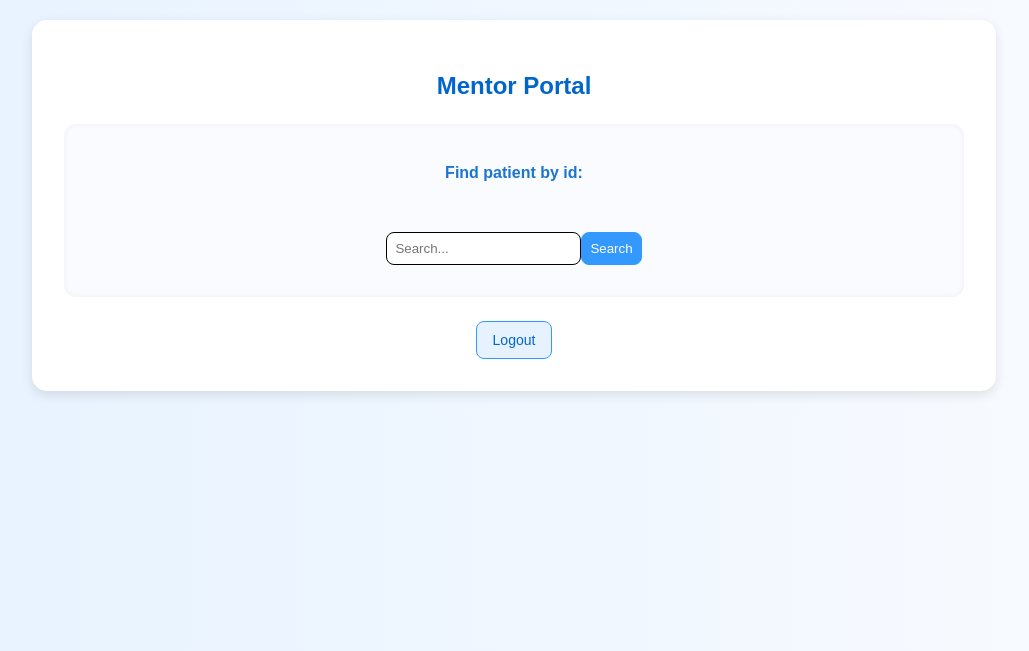
After one commit to SNUSinisterSix/migrantworkers-database, a Flask app: template website/templates/mentor_portal.html in a window 1280 px wide. The commit adds this page. Shown: the top 651 px of the page, without its empty margins (126-1155 px from the left). Run offline with Flask 3, Linux system fonts and the light colour scheme; the template is opened without the code that fills it, so the values that code supplies are empty.

Commit message:
Final additions to the protoype

```diff
--- a/website/main.py
+++ b/website/main.py
@@ -1,4 +1,4 @@
-from flask import Flask, render_template, url_for, request, redirect, session
+from flask import Flask, render_template, url_for, request, redirect, session, jsonify
 import sqlite3
 
 app = Flask(__name__)
@@ -23,13 +23,15 @@ def login():
         password = request.form.get("password")
 
         if (username,) in username_list:
-            cur.execute(f"SELECT role, password FROM profiles WHERE username='{username}';")
+            cur.execute(f"SELECT role, password, id FROM profiles WHERE username='{username}';")
             data = cur.fetchone()
             correct_role = data[0]
             correct_password = data[1]
+            id = data[2]
             if password == correct_password and role == correct_role:
                 session['username'] = username
                 session['role'] = role
+                session['id'] = id
                 return redirect(url_for(f'{role}'))
             elif password != correct_password:
                 return render_template("login.html", error = "Wrong password")
@@ -64,17 +66,17 @@ def signup():
 
             return redirect(url_for("login"))
 
-@app.route("/patient", methods=["GET"])
+@app.route("/patient", methods=["GET", ])
 def patient():
-    if session.get("role") != "patient":
+    if session.get("role") not in  ("patient", "mentor"):
         return redirect(url_for("login"))
     username = session['username']
     con = sqlite3.connect("profiles.db")
     cur = con.cursor()
-    cur.execute(f"SELECT id, role, username, email, phone, gender, insurance FROM profiles where username='{username}';")
+    cur.execute(f"SELECT id, role, username, email, phone, gender, insurance FROM profiles where id='{session['id']}';")
     patients = cur.fetchone()
     prescriptions = [("Dr. Ananya Sharma", "Cardiologist", "2025-09-24", "Active"), ("Dr. Rohan Verma", "General Physician", "2025-08-17", "Active"), ("Dr. Priya Singh", "Dermatologist", "2025-08-21", "Expired"), ("Dr. Ananya Sharma", "Cardiologist", "2025-06-10", "Expired")]
-    return render_template("patient_portal.html", username=username, patients=patients, prescriptions=prescriptions)
+    return render_template("patient_portal.html", username=patients[2], patients=patients, prescriptions=prescriptions)
 
 @app.route("/doctor", methods=["GET"])
 def doctor():
@@ -98,6 +100,13 @@ def insurance():
     patients=cur.fetchall()
     return render_template("insurance_portal.html", username=username, patients=patients)
 
+@app.route("/mentor", methods=["GET"])
+def mentor():
+    if session.get("role") != "mentor":
+        return redirect(url_for("login"))
+    username = session['username']
+    return render_template("mentor_portal.html", username=username)
+
 
 @app.route("/logout", methods=["GET"])
 def logout():
@@ -108,5 +117,17 @@ def logout():
 def upload_prescription():
     return redirect(url_for("doctor"))
 
+@app.route("/patient_search", methods=["POST"])
+def patient_search():
+    data = request.get_json()
+    con = sqlite3.connect("profiles.db")
+    cur = con.cursor()
+    cur.execute(f"SELECT * from profiles where id = {data['id']}")
+    result = cur.fetchone()
+    if result:
+        return jsonify({"result":result})
+    else:
+        return jsonify({"result":None})
+
 if __name__ == "__main__":
     app.run()
--- a/website/static/insurance-portal.css
+++ b/website/static/insurance-portal.css
@@ -5,7 +5,7 @@ body {
   padding: 20px;
 }
 
-.insurance-container {
+.portal-container {
   background: #fff;
   padding: 2rem;
   border-radius: 15px;
@@ -14,7 +14,7 @@ body {
   margin: auto;
 }
 
-.insurance-container h2 {
+.portal-container h2 {
   text-align: center;
   color: #0066cc;
   margin-bottom: 1.5rem;
--- /dev/null
+++ b/website/static/mentor-portal.css
@@ -0,0 +1,92 @@
+body {
+  font-family: Arial, sans-serif;
+  background: linear-gradient(to right, #e6f2ff, #f9fbff);
+  margin: 0;
+  padding: 20px;
+}
+
+.portal-container {
+  background: #fff;
+  padding: 2rem;
+  border-radius: 15px;
+  box-shadow: 0px 4px 12px rgba(0,0,0,0.1);
+  max-width: 900px;
+  margin: auto;
+}
+
+.portal-container h2{
+  text-align: center;
+  color: #0066cc;
+  margin-bottom: 1.5rem;
+}
+
+.portal-container p{
+    color: #1b75cf;
+    font-weight: bold;
+    margin-bottom: 1.5rem;
+}
+
+.mentor-card {
+    display: flex;
+    flex-direction: column;
+    align-items: center;
+    background: #f9fbff;
+    border-radius: 12px;
+    padding: 1.5rem;
+    box-shadow: inset 0 0 6px rgba(0,0,0,0.05);
+}
+
+.patient-search {
+    border: 1px solid black;
+    border-radius: 8px;
+    padding: 0.5rem;
+}
+
+.search-bar {
+    display: flex;
+    padding: 0.5rem;
+}
+
+#search-button {
+    border-radius: 8px;
+    border: 1px solid #3399ff;
+    background-color: #3399ff;
+    color: white;
+    transition: all 0.5s;
+    padding: 0.5rem;
+}
+
+#search-button:hover {
+    background-color: #007acc;
+}
+
+.btn-container {
+    display: flex;
+    justify-content: center;
+    margin-top: 1.5rem;
+}
+
+.logout-btn {
+    text-decoration: none;
+    padding: 10px 16px;
+    border-radius: 8px;
+    font-size: 14px;
+    background-color: #e6f2ff;
+    color: #0066cc;
+    border: 1px solid #3399ff;
+    transition: all 0.3s;
+}
+
+.logout-btn:hover {
+    background-color: #3399ff;
+    color: white;
+}
+
+.patient-button {
+    background-color: #3399ff;
+    padding: 8px 20px;
+    text-decoration: none;
+    border-radius: 10px;
+    color: white;
+    font-size: 16px;
+}
--- a/website/static/patient-portal.css
+++ b/website/static/patient-portal.css
@@ -9,7 +9,7 @@ body {
   min-height: 100vh;
 }
 
-.details-container, .prescriptions-container {
+.portal-container, .prescriptions-container {
   background: #fff;
   padding: 2rem;
   border-radius: 15px;
@@ -20,7 +20,7 @@ body {
   margin-bottom: 1rem;
 }
 
-.details-container h2 , .prescriptions-container h2{
+.portal-container h2 , .prescriptions-container h2{
   text-align: center;
   color: #0066cc;
   margin-top: 1rem;
--- a/website/templates/doctor_portal.html
+++ b/website/templates/doctor_portal.html
@@ -8,7 +8,7 @@
 </head>
 <body>
   <div class="portal-container">
-    <h2>Registered Patients</h2>
+    <h2>Doctor Portal - Registered Patients</h2>
 
     <table class="patient-table">
       <thead>
@@ -24,10 +24,10 @@
       <tbody>
         {% for patient in patients %}
         <tr>
-          <td>{{ patient[1] }}</td>
-          <td>{{ patient[3] }}</td>
+          <td>{{ patient[2] }}</td>
           <td>{{ patient[4] }}</td>
           <td>{{ patient[5] }}</td>
+          <td>{{ patient[6] }}</td>
           <td><span class="status-pending">Form Pending</span></td>
           <td style="text-align: center;">
             <form action="{{ url_for('upload_prescription', name=patient[0]) }}" method="post" enctype="multipart/form-data">
--- a/website/templates/insurance_portal.html
+++ b/website/templates/insurance_portal.html
@@ -3,12 +3,12 @@
     <head>
         <meta charset="UTF-8">
         <meta name="viewport" content="width=device-width, initial-scale=1.0">
-        <title>Doctor Portal - Registered Patients</title>
+        <title>Insurance Portal - Registered Patients</title>
         <link rel="stylesheet" href="{{ url_for('static', filename='insurance-portal.css') }}">
     </head>
     <body>
-        <div class="insurance-container">
-            <h2>Registered patients</h2>
+        <div class="portal-container">
+            <h2>Insurance Portal - Registered patients</h2>
             <table class="patient-table">
                 <thead>
                     <tr>
--- /dev/null
+++ b/website/templates/mentor_portal.html
@@ -0,0 +1,51 @@
+<!DOCTYPE html>
+<html>
+    <head>
+        <meta charset="UTF-8">
+        <meta name="viewport" content="width=device-width, initial-scale=1.0">
+        <title>Mentor Portal</title>
+        <link rel="stylesheet" href="{{ url_for('static', filename='mentor-portal.css') }}">
+    </head>
+    <body>
+        <div class="portal-container">
+            <h2>Mentor Portal</h2>
+            <div class="mentor-card">
+                <p>Find patient by id:</p><br>
+                <div class="search-bar">
+                    <input type="text" placeholder="Search..." name="id" class="patient-search" id="patient-search">
+                    <button id="search-button">Search</button>
+                </div>
+                <div id="patient-result">
+
+                </div>
+            </div>
+            <div class="btn-container">
+                <a href="/logout" class="logout-btn">Logout</a>
+            </div>
+        </div>
+        <script>
+            document.getElementById('search-button').addEventListener('click', () => {
+                const id = document.getElementById("patient-search").value;
+                fetch('/patient_search', {
+                    method: 'POST',
+                    headers: {'Content-Type': 'application/json'},
+                    body: JSON.stringify({id})
+                })
+                .then(response => response.json())
+                .then(data => {
+                    const resultDiv = document.getElementById('patient-result');
+                    if(data.result){
+                        resultDiv.innerHTML = `
+                            <h3>Patient details found:</h3>
+                            <p>${data.result[2]}</p>
+                            <p>${data.result[4]}</p>
+                        `;
+                    } else {
+                        resultDiv.innerHTML = `<p>Patient not found</p>`;
+                    }
+                });
+            });
+
+        </script>
+    </body>
+</html>
--- a/website/templates/patient_portal.html
+++ b/website/templates/patient_portal.html
@@ -3,12 +3,12 @@
 <head>
   <meta charset="UTF-8">
   <meta name="viewport" content="width=device-width, initial-scale=1.0">
-  <title>User Details - Health Records</title>
+  <title>Patient Portal - User Details</title>
   <link rel="stylesheet" href="{{url_for('static', filename='patient-portal.css')}}">
 </head>
 <body>
-  <div class="details-container">
-    <h2>User Details</h2>
+  <div class="portal-container">
+    <h2>Patient Portal</h2>
 
     <div class="profile-card">
       <div class="profile-header">
```
Also changed, not shown: website/profiles.db.
